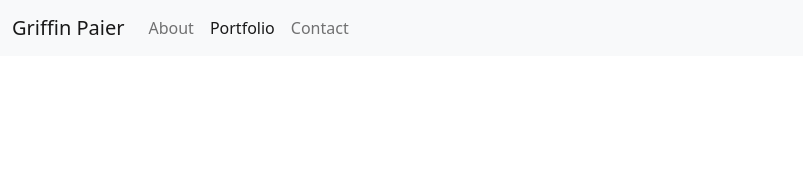
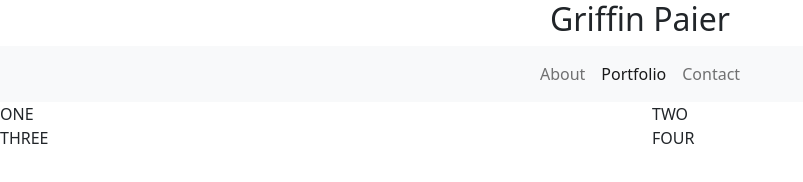
Before and after one commit to gmpaier/responsive-port, a plain HTML site: page portfolio.html in a window 1280 px wide. Shown: the whole page, without its empty margins (0-803 px from the left). Drawn offline with nearby package versions, Linux system fonts and the light colour scheme.

Commit message:
Updated image source within asset folder, minor layout improvements

```diff
--- a/portfolio.html
+++ b/portfolio.html
@@ -5,23 +5,36 @@
     <title>Griffin Paier - Projects</title>
 </head>
 <body>
+    <header class="container-fluid text-center">
+        <h2>Griffin Paier</h2>
+    </header>
     <nav class="navbar navbar-expand-lg navbar-light bg-light">
-        <div class="container-fluid">
-            <h1 class="navbar-brand mb-0 h1">Griffin Paier</h1>
-            <div class="navbar-collapse">
-                <ul class="navbar-nav me-auto mb-2 mb-lg-0">
-                    <li class="nav item">
-                        <a class="nav-link" href="./index.html">About</a>
-                    </li>
-                    <li class="nav-item">
-                        <a class="nav-link active" aria-current="page" href="#">Portfolio</a>
-                    </li>
-                    <li class="nav-item">
-                        <a class="nav-link" href="./contact.html">Contact</a>
-                    </li>
-                </ul>
+        <div class="container-fluid justify-content-center">
+            <div class="navbar-nav">
+                <a class="nav-link" href="./index.html">About</a>
+                <a class="nav-link active" aria-current="page" href="#">Portfolio</a>
+                <a class="nav-link" href="./contact.html">Contact</a>
             </div>
         </div>
     </nav>
+
+    <div class="row">
+        <div class="col">
+            ONE
+        </div>
+        <div class="col">
+            TWO
+        </div>
+    </div>
+
+    <div class="row">
+        <div class="col">
+            THREE
+        </div>
+        <div class="col">
+            FOUR
+        </div>
+    </div>
+
 </body>
 </html>
```
Also changed, not shown: contact.html (+10 -9 lines), index.html (+10 -10 lines), assets/silly_grif.jpg (added).
